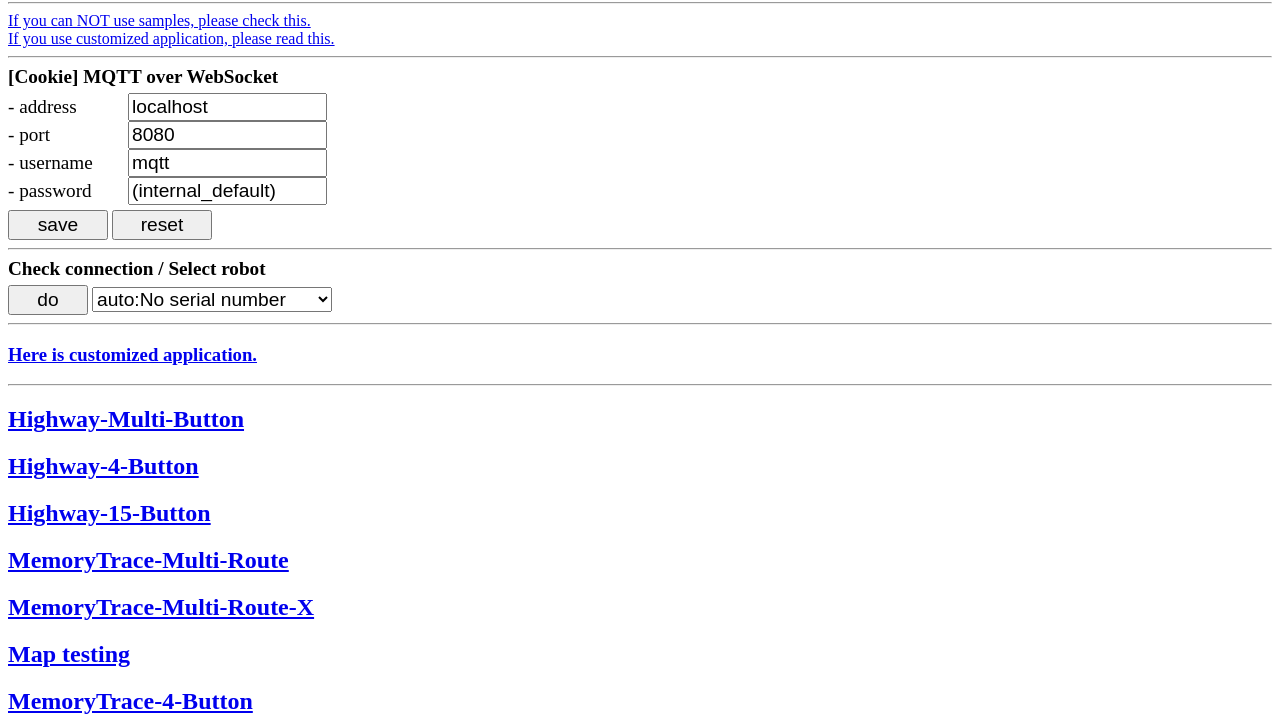
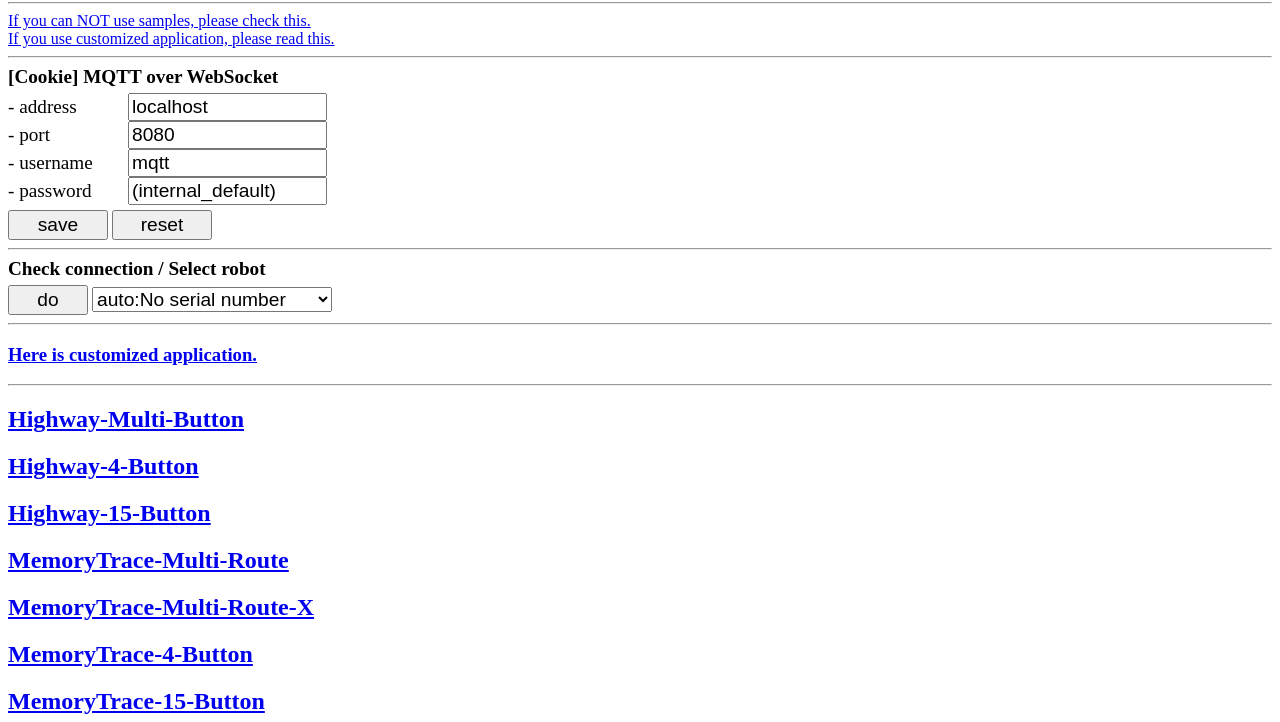
Before and after one commit to BruceDoogGithub/BruceDoogGithub.github.io, a plain HTML site: page app/index.html in a window 1280 px wide. Shown: the part 78-800 px from the top of the page. Drawn offline with Linux system fonts and the light colour scheme.

Commit message:
Update index.html

```diff
--- a/app/index.html
+++ b/app/index.html
@@ -122,7 +122,6 @@
 <h2><b><a class="app" href="app-linetrace-HW15.html">Highway-15-Button</a></b></h2>
 <h2><b><a class="app" href="app-memorytrace-MT.html">MemoryTrace-Multi-Route</a></b></h2>
 <h2><b><a class="app" href="app-memorytrace-MTX.html">MemoryTrace-Multi-Route-X</a></b></h2>
-<h2><b><a class="app" href="map.html">Map testing</a></b></h2>
 <h2><b><a class="app" href="app-memorytrace-MT4.html">MemoryTrace-4-Button</a></b></h2>
 <h2><b><a class="app" href="app-memorytrace-MT15.html">MemoryTrace-15-Button</a></b></h2>
 <h2><b><a class="app" href="app-memorytrace-teach.html">MemoryTrace-Memorize</a></b></h2>
```
